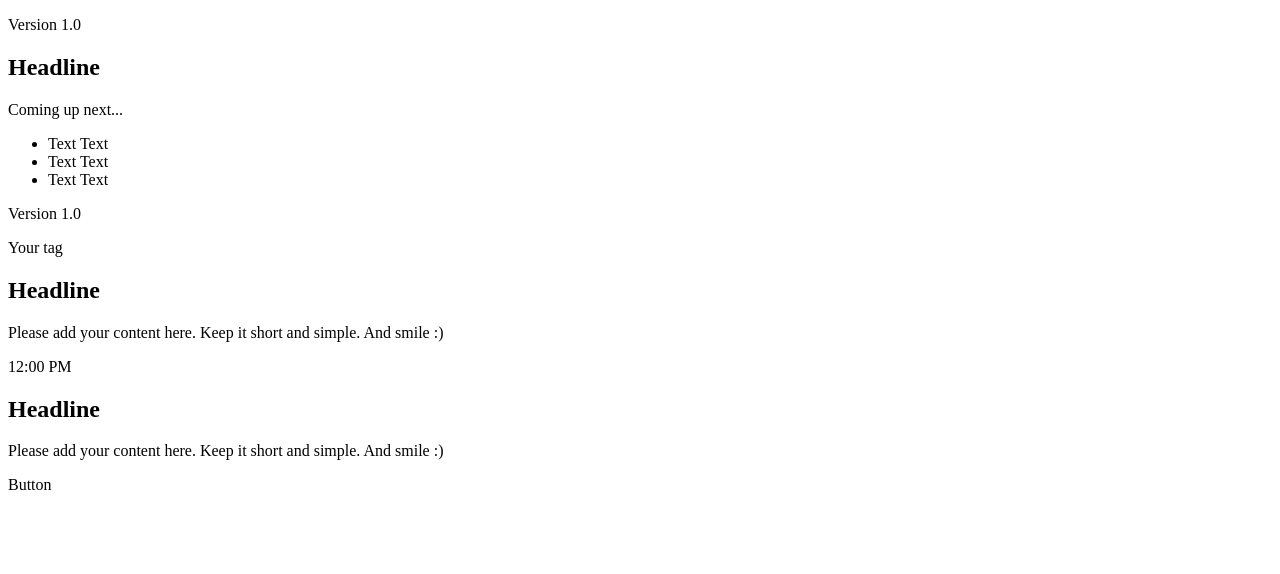
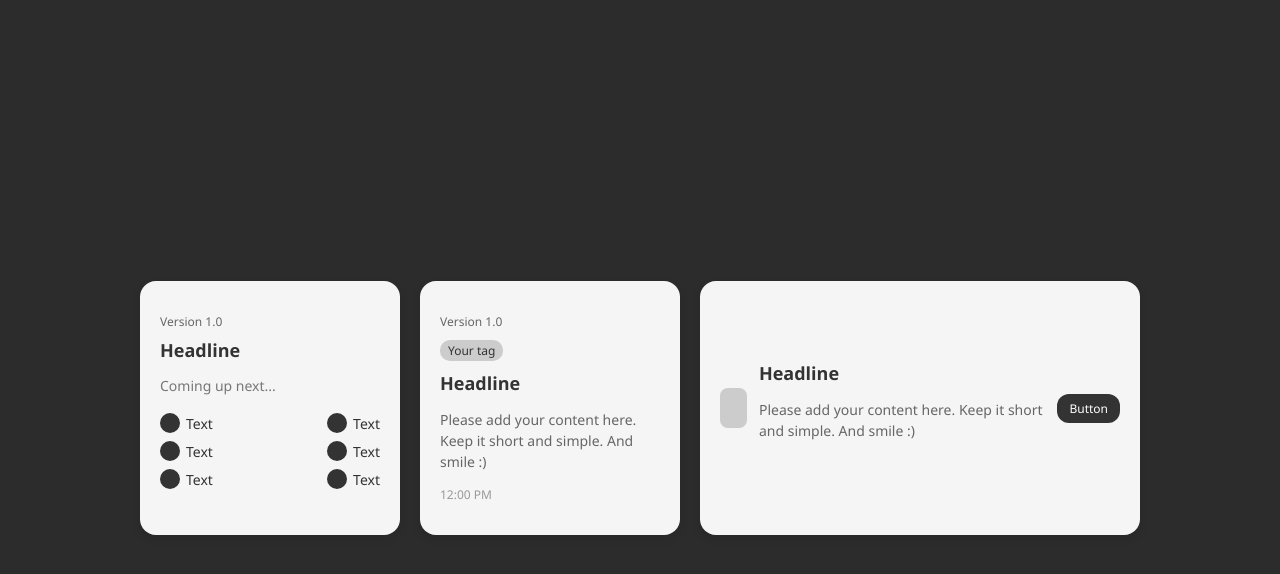
Before and after one commit to falcaos/atividade-03, a plain HTML site: page index.html in a window 1280 px wide. Drawn offline with Linux system fonts and the light colour scheme.

Commit message:
ainda correções

```diff
--- a/index.html
+++ b/index.html
@@ -3,7 +3,7 @@
 <head>
   <meta charset="UTF-8">
   <title>atividade 3</title>
-<link rel="stylesheet" href=cs.css">
+<link rel="stylesheet" href="cs.css">
 </head>
 <body>
   <div class="container">
```
